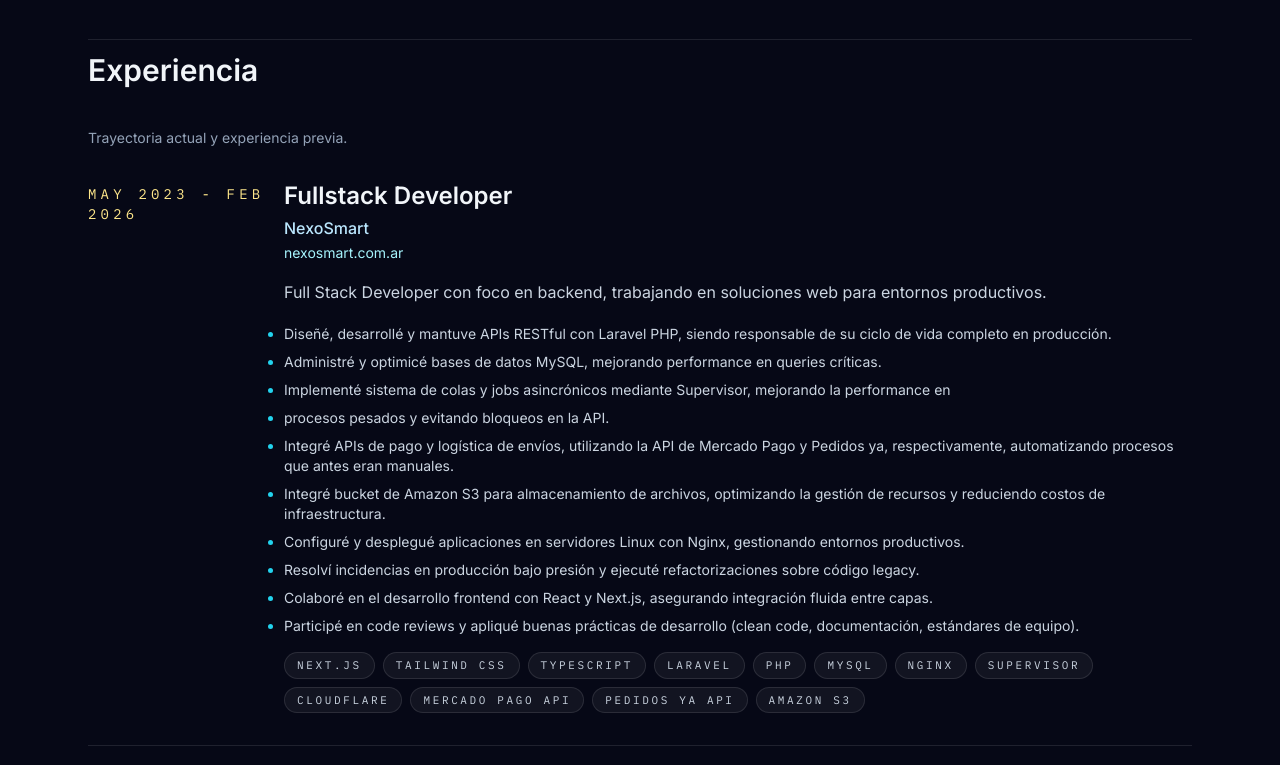
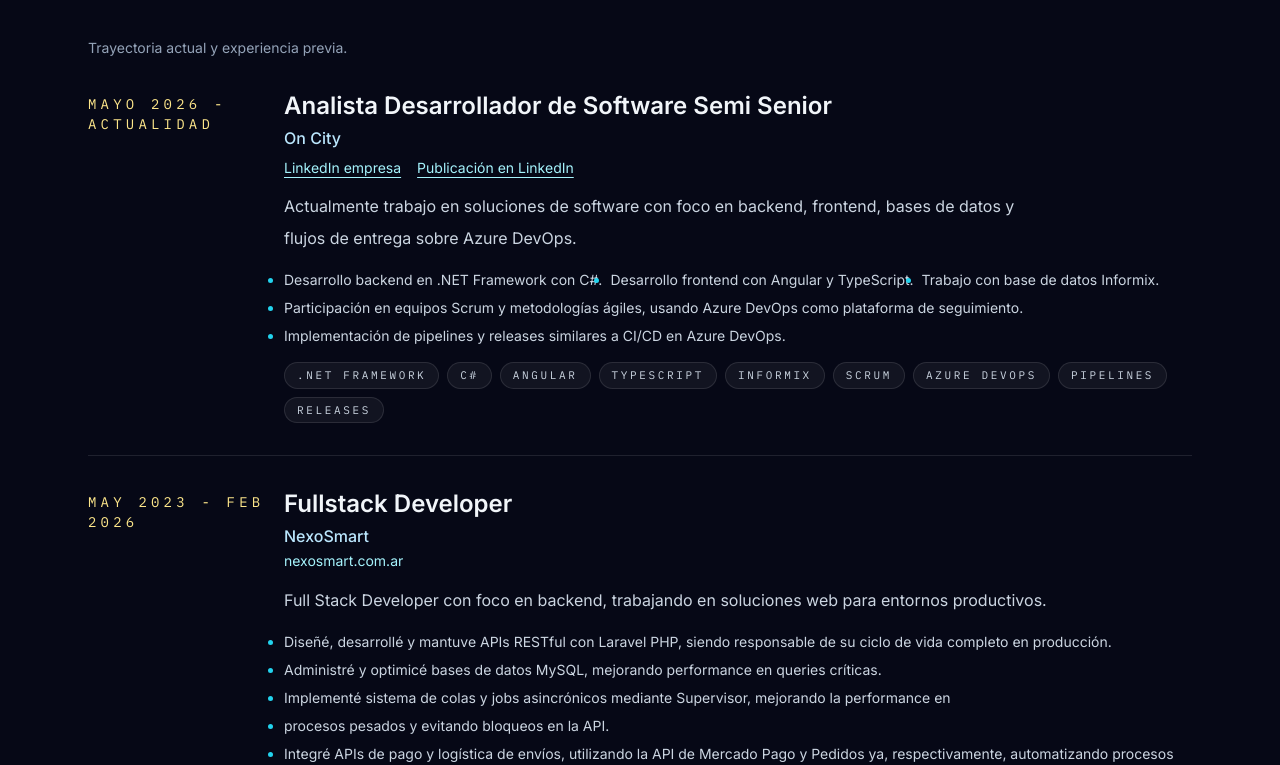
Before and after one commit to johannholzmann/portfolio, a Next.js app: page / in a window 1280 px wide. Shown: the part 1875-2640 px from the top of the page. Built offline with nearby package versions, Linux system fonts and the light colour scheme; no server answers.

Commit message:
feat(portfolio): update current work experience

```diff
--- a/app/footer.tsx
+++ b/app/footer.tsx
@@ -63,6 +63,9 @@ function Footer() {
       </div>
       <View />
       <div className="mt-2">
+        Última actualización: julio 2026
+      </div>
+      <div className="mt-2">
         Copyright © Portfolio {new Date().getFullYear()}
       </div>
     </footer>
--- a/app/page.tsx
+++ b/app/page.tsx
@@ -28,10 +28,6 @@ export default async function Home() {
         className="scroll-mt-28 grid gap-10 rounded-[2rem] border border-white/10 bg-slate-950/60 px-6 py-8 shadow-[0_30px_120px_rgba(3,7,18,0.65)] backdrop-blur md:grid-cols-[minmax(0,1fr)_280px] md:px-10 md:py-10"
       >
         <div className="space-y-6">
-          <div className={`${displayFont.className} inline-flex rounded-full border border-amber-300/30 bg-amber-300/10 px-4 py-2 text-sm uppercase tracking-[0.35em] text-amber-200`}>
-            Open to work
-          </div>
-
           <div className="space-y-4">
             <p className={`${displayFont.className} text-sm uppercase tracking-[0.38em] text-sky-300`}>
               Software Engineer
@@ -89,10 +85,10 @@ export default async function Home() {
             </div>
             <div className="rounded-2xl border border-white/10 bg-white/5 px-5 py-4">
               <p className={`${displayFont.className} text-xs uppercase tracking-[0.32em] text-slate-400`}>
-                Disponible para
+                Actualidad
               </p>
               <p className="mt-3 text-sm leading-7 text-slate-300">
-                Busco unirme a un equipo donde pueda seguir creciendo como desarrollador Full Stack, aportando solidez en backend, aplicando buenas prácticas y visión de producto integral, dispuesto a sumergirme en cualquier tecnología.
+                Actualmente me desempeño como Analista Desarrollador de Software Semi Senior en On City, trabajando en soluciones backend, frontend, bases de datos y flujos de entrega sobre Azure DevOps.
               </p>
             </div>
           </div>
@@ -203,11 +199,27 @@ export default async function Home() {
                     <Link
                       href={item.website}
                       target="_blank"
+                      rel="noopener noreferrer"
                       className="text-sm text-cyan-200 transition hover:text-cyan-100"
                     >
                       {item.website.replace(/^https?:\/\//, "")}
                     </Link>
                   )}
+                  {item.links ? (
+                    <div className="flex flex-wrap gap-x-4 gap-y-1 pt-1 text-sm">
+                      {item.links.map((link) => (
+                        <a
+                          key={link.href}
+                          href={link.href}
+                          target="_blank"
+                          rel="noopener noreferrer"
+                          className="text-cyan-200 underline underline-offset-4 transition hover:text-cyan-100"
+                        >
+                          {link.label}
+                        </a>
+                      ))}
+                    </div>
+                  ) : null}
                 </div>
                 <p className="max-w-3xl text-base leading-8 text-slate-300">
                   {item.summary}
--- a/content/home.ts
+++ b/content/home.ts
@@ -25,6 +25,41 @@ export const education = {
 } satisfies Education;
 
 export const experience = [
+  {
+    period: "Mayo 2026 - actualidad",
+    role: "Analista Desarrollador de Software Semi Senior",
+    company: "On City",
+    links: [
+      {
+        label: "LinkedIn empresa",
+        href: "https://www.linkedin.com/company/on-city",
+      },
+      {
+        label: "Publicación en LinkedIn",
+        href: "https://www.linkedin.com/feed/update/urn:li:activity:7470630202667065344/",
+      },
+    ],
+    summary:
+      "Actualmente trabajo en soluciones de software con foco en backend, frontend, bases de datos y flujos de entrega sobre Azure DevOps.",
+    achievements: [
+      "Desarrollo backend en .NET Framework con C#.",
+      "Desarrollo frontend con Angular y TypeScript.",
+      "Trabajo con base de datos Informix.",
+      "Participación en equipos Scrum y metodologías ágiles, usando Azure DevOps como plataforma de seguimiento.",
+      "Implementación de pipelines y releases similares a CI/CD en Azure DevOps.",
+    ],
+    stack: [
+      ".NET Framework",
+      "C#",
+      "Angular",
+      "TypeScript",
+      "Informix",
+      "Scrum",
+      "Azure DevOps",
+      "Pipelines",
+      "Releases",
+    ],
+  },
   {
     period: "May 2023 - Feb 2026",
     role: "Fullstack Developer",
--- a/types/home.ts
+++ b/types/home.ts
@@ -20,6 +20,10 @@ export type ExperienceItem = {
   role: string;
   company: string;
   website?: string;
+  links?: {
+    label: string;
+    href: string;
+  }[];
   summary: string;
   achievements?: string[];
   stack: string[];
```
